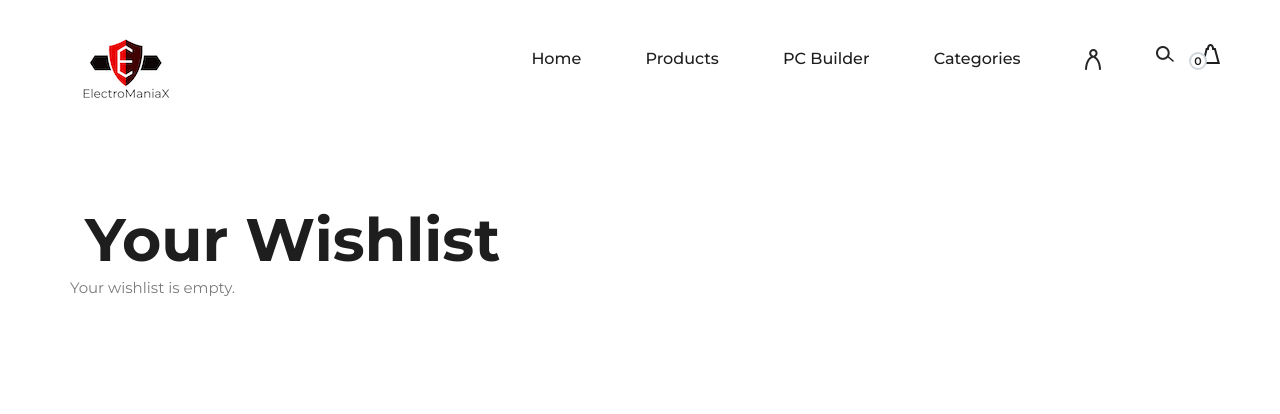
After one commit to Mashfiqun/ElectroManiaX, a Django app: page /wishlist/ in a window 1280 px wide. The commit adds this page. Shown: the top 414 px of the page. Run offline with Django 5.2, Linux system fonts and the light colour scheme; a user stored in the database is signed in; data comes from the database, SQL or seed files in the repository; both versions use the stored data as it was after the commit; some libraries are stand-ins or nearby versions.

Commit message:
Wishlist Implemented

```diff
--- a/templates/product/product-details.html
+++ b/templates/product/product-details.html
@@ -54,6 +54,10 @@
                             {% csrf_token %}
                             <button style="cursor: pointer; background-color: #4b33ff; color: white; margin-top: 20px;" type="submit" class="primary-btn pc-btn">Add to cart</button>
                         </form>
+                        <form method="POST" action="{% url 'add-to-wishlist' product.id %}">
+                            {% csrf_token %}
+                            <button type="submit" class="site-btn">Add to Wishlist</button>
+                        </form>
                         {% endif %}
                     </div>
                 </div>
--- /dev/null
+++ b/templates/wishlist.html
@@ -0,0 +1,35 @@
+{% extends 'base.html' %}
+{% load static %}
+
+{% block title %}
+    Wishlist
+{% endblock %}
+
+{% block content %}
+<section class="wishlist-section spad">
+    <div class="container">
+        <div class="row">
+            <div class="col-lg-12">
+                <div class="section-title">
+                    <h2>Your Wishlist</h2>
+                </div>
+            </div>
+        </div>
+
+        <div class="row">
+            {% for item in wishlist_items %}
+            <div class="col-lg-3 col-md-4 mb-4">
+                <div class="product-item">
+                    <img src="{{ item.product.thumbnail }}" alt="{{ item.product.title }}">
+                    <h6>{{ item.product.title }}</h6>
+                    <p>Price: ৳{{ item.product.price }}</p>
+                    <a href="{% url 'remove_from_wishlist' item.product.id %}">Remove</a>
+                </div>
+            </div>
+            {% empty %}
+            <p>Your wishlist is empty.</p>
+            {% endfor %}
+        </div>
+    </div>
+</section>
+{% endblock %}
--- a/user_account/forms.py
+++ b/user_account/forms.py
@@ -195,3 +195,9 @@ class ResetPasswordConfirmForm(forms.Form):
             self.user.save()
 
         return self.user
+
+
+
+
+class AddToWishlistForm(forms.Form):
+    product_id = forms.IntegerField(widget=forms.HiddenInput())
--- a/user_account/models.py
+++ b/user_account/models.py
@@ -3,6 +3,7 @@ from django.db import models
 from django.contrib.auth.models import PermissionsMixin
 from django.contrib.auth.base_user import AbstractBaseUser
 from django.contrib.auth.validators import UnicodeUsernameValidator
+from product.models import Product
 
 from .managers import UserManager
 
@@ -28,3 +29,13 @@ class User(AbstractBaseUser, PermissionsMixin):
 
     class Meta:
         ordering = ['-date_joined']
+
+class Wishlist(models.Model):
+    user = models.ForeignKey(User, on_delete=models.CASCADE)
+    product = models.ForeignKey(Product, on_delete=models.CASCADE)
+
+    class Meta:
+        unique_together = ('user', 'product')
+
+    def __str__(self):
+        return f"{self.user.username}'s Wishlist: {self.product.title}"
--- a/user_account/urls.py
+++ b/user_account/urls.py
@@ -11,8 +11,10 @@ from .views import (
     ChangePassword,
     SendEmailToResetPassword,
     ResetPasswordConfirm,
-    DashboardView
-
+    DashboardView,
+    add_to_wishlist,
+    wishlist_view,
+    remove_from_wishlist
 )
 
 
@@ -25,6 +27,8 @@ urlpatterns = [
     path('password-reset/done/', PasswordResetDoneView.as_view(template_name='account/password_reset_done.html'), name='password_reset_done'),
     path('reset/<uidb64>/<token>/', ResetPasswordConfirm.as_view(), name='password_reset_confirm'),
     path ('dashboard/',  DashboardView.as_view(), name='dashboard'),
-
+    path('add-to-wishlist/<int:product_id>/', add_to_wishlist, name='add-to-wishlist'),
+    path('wishlist/', wishlist_view, name='wishlist'),
+    path('wishlist/remove/<int:product_id>/', remove_from_wishlist, name='remove_from_wishlist'),
 
 ]
--- a/user_account/views.py
+++ b/user_account/views.py
@@ -4,7 +4,7 @@ from django.shortcuts import render
 from django.views import generic
 from django.urls import reverse_lazy
 from django.contrib import messages
-from django.shortcuts import render, redirect
+from django.shortcuts import render, redirect, get_object_or_404
 from django.utils.decorators import method_decorator
 from django.views.decorators.cache import never_cache
 from django.contrib.auth.mixins import LoginRequiredMixin
@@ -13,7 +13,7 @@ from django.contrib.auth.views import (
     PasswordResetView,
     PasswordResetConfirmView
 )
-
+from django.contrib.auth.decorators import login_required
 from cart.carts import Cart
 from .forms import (
     LoginForm,
@@ -27,8 +27,7 @@ from .mixins import (
 )
 from order.models import Order
 from product.models import Category
-
-
+from .models import Wishlist, Product
 @method_decorator(never_cache, name='dispatch')
 class Login(LogoutRequiredMixin, generic.View):
     def get(self, *args, **kwargs):
@@ -141,3 +140,24 @@ class DashboardView(LoginRequiredMixin, generic.TemplateView):
         })
 
         return context
+
+
+
+def add_to_wishlist(request, product_id):
+    if request.user.is_authenticated:
+        product = Product.objects.get(id=product_id)
+        Wishlist.objects.get_or_create(user=request.user, product=product)
+        return redirect('wishlist')
+    return redirect('login')
+
+def wishlist_view(request):
+    if request.user.is_authenticated:
+        wishlist_items = Wishlist.objects.filter(user=request.user)
+        return render(request, 'wishlist.html', {'wishlist_items': wishlist_items})
+    return redirect('login')
+@login_required
+def remove_from_wishlist(request, product_id):
+    product = get_object_or_404(Product, id=product_id)
+    wishlist_item = get_object_or_404(Wishlist, user=request.user, product=product)
+    wishlist_item.delete()
+    return redirect('wishlist')
```
Also changed, not shown: db.sqlite3, user_account/migrations/0008_wishlist.py (added).
